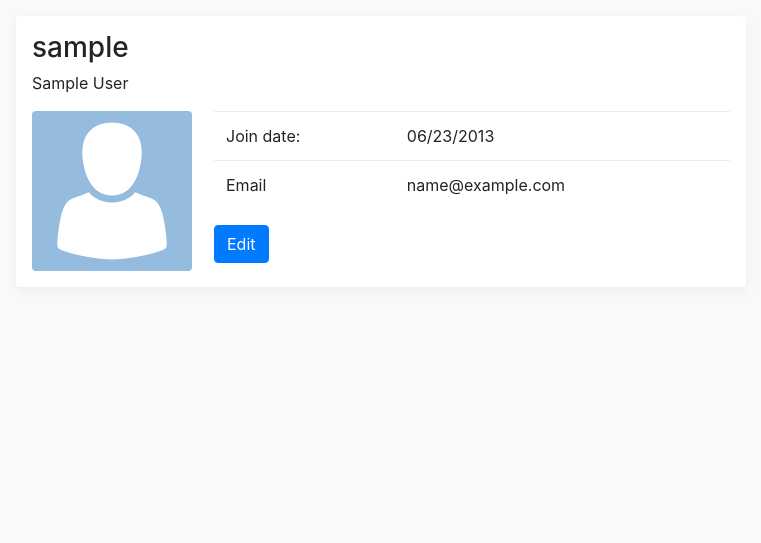
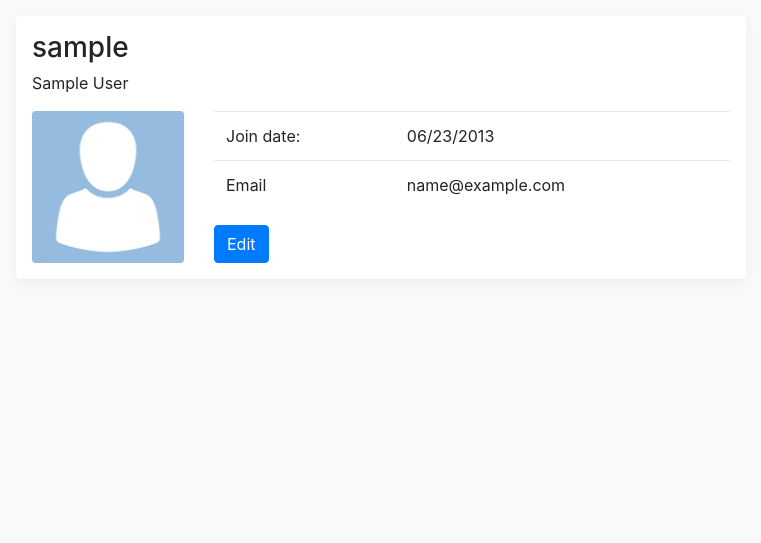
Before and after one commit to gyazbek/Gluten-Diary, a Django app: a page that uses gluten_diary/templates/users/user_detail.html in a window 1280 px wide. Shown: the part 56-599 px from the top of the page, without its empty margins (259-1020 px from the left). Run offline with Django 3.2, Linux system fonts and the light colour scheme; the visitor is signed in with stand-in values (Sample User, id 1); data comes from the database, SQL or seed files in the repository; data that the repository does not hold is empty; parts of the project's set-up code (start-up, migrations or seed data) failed here and were passed over; some libraries are stand-ins or nearby versions.

Commit message:
Added more tests and css fix for avatar width.

```diff
--- a/gluten_diary/static/css/project.css
+++ b/gluten_diary/static/css/project.css
@@ -37,8 +37,9 @@ footer {
 /* Common Customizations  */
 /**************************/
 .avatar{
-  width:160px;
-  height: 160px;
+  max-width: 160px;
+  width: 100%;
+  height: auto;
 }
 
 
--- a/gluten_diary/templates/users/user_detail.html
+++ b/gluten_diary/templates/users/user_detail.html
@@ -5,7 +5,7 @@
 
 {% block content %}
   <div class="row user-profile">
-    <div class="main-col col-xs-12 col-sm-12 col-md-8 col-lg-8" >
+    <div class="main-col col-xs-12 col-sm-12 col-md-12 col-lg-8" >
       <div class="my-3 p-3 bg-white rounded box-shadow">
         <div class="panel panel-info">
           <div class="panel-heading">
@@ -17,13 +17,15 @@
           <div class="panel-body">
             <div class="row">
               <div class="col-md-3 col-lg-3 " align="center">
+                <div class="avatar-container">
                 {% if object.avatar %}
                 <img alt="User Pic" src="{{object.avatar}}" class="rounded img-thumbnail avatar">
                 {% else %}
                 <img alt="User Pic" src="{% static 'images/placeholder_avatar.png' %}" class="rounded img-responsive avatar">
                 {% endif %}
               </div>
-              <div class=" col-md-9 col-lg-9 ">
+              </div>
+              <div class="col-md-9 col-lg-9 ">
                 <table class="table">
                   <tbody>
                     <tr>
```
Also changed, not shown: gluten_diary/food/tests/factories.py (+0 -1 lines), gluten_diary/food/tests/test_models.py (+10 -2 lines).
